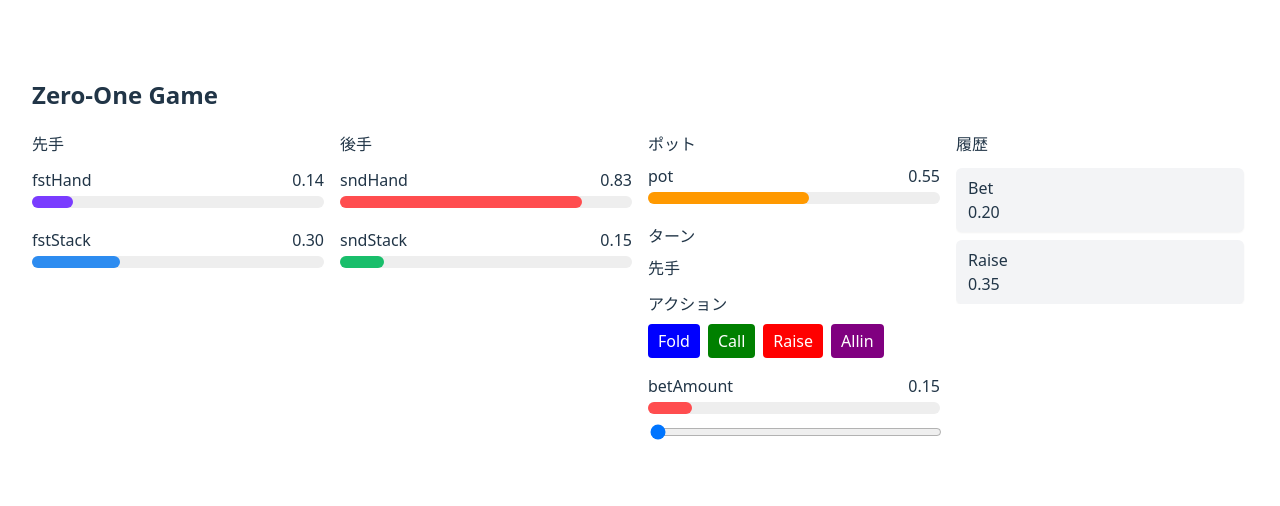
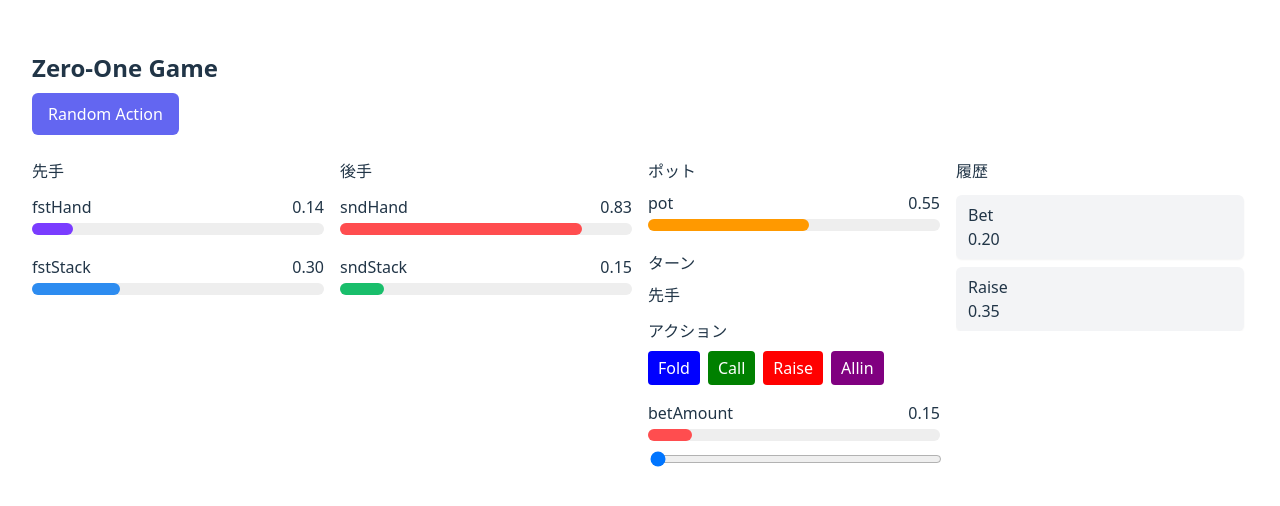
Before and after one commit to OishiMugicha/zero-one-game-webapp, a React (Vite) app: page / in a window 1280 px wide. Shown: the part 136-642 px from the top of the page. Built offline with nearby package versions, Linux system fonts and the light colour scheme.

Commit message:
randomアクションボタンを追加

```diff
--- a/src/App.tsx
+++ b/src/App.tsx
@@ -2,6 +2,7 @@ import './App.css'
 import { useState } from 'react'
 import type { History, ActionType, Action } from './types/game'
 import { currentTurn, currentPot, currentFstStack, currentSndStack, getAvailableActions, fstBetAmount, sndBetAmount } from './utils/gameCalculations'
+import { randomAction } from './utils/strategy'
 
 function App() {
 
@@ -62,11 +63,39 @@ function App() {
     })
   }
 
+  const handleRandomAction = () => {
+    const action = randomAction(history)
+    setHistory(prev => {
+      const nextActions = [...prev.actions, action]
+      const nextHistory = { ...prev, actions: nextActions }
+      const nextMin = Math.abs(fstBetAmount(nextHistory) - sndBetAmount(nextHistory))
+      setBetAmount(nextMin)
+      return nextHistory
+    })
+  }
+
   return (
     <>
       <div className="layout-grid">
         <div className="grid-header">
           <h1>Zero-One Game</h1>
+          <div style={{ marginTop: '12px', marginBottom: '8px' }}>
+            <button
+              onClick={handleRandomAction}
+              style={{
+                padding: '10px 16px',
+                fontSize: '1rem',
+                backgroundColor: '#6366f1',
+                color: 'white',
+                border: 'none',
+                borderRadius: '6px',
+                cursor: 'pointer',
+                fontWeight: '500'
+              }}
+            >
+              Random Action
+            </button>
+          </div>
         </div>
         <section className="panel">
           <h2>先手</h2>
```
